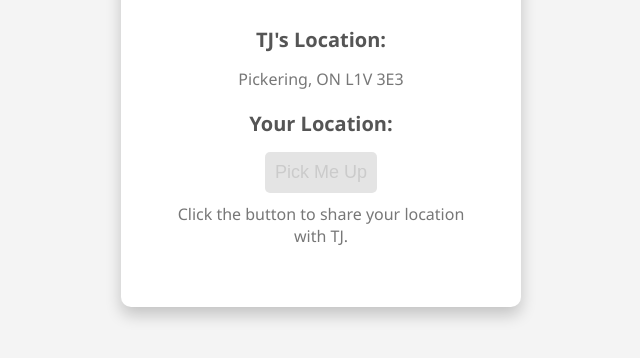
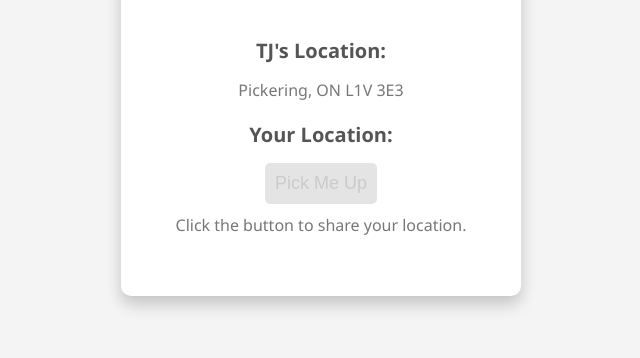
Before and after one commit to TeeJayWilliamson/Pick-Me-Up, a plain HTML site: page index.html in a window 1280 px wide. Shown: the part 320-678 px from the top of the page, without its empty margins (319-959 px from the left). Drawn offline with nearby package versions, Linux system fonts and the light colour scheme; some packages are replaced by stand-ins of ours.

Commit message:
Design changes

```diff
--- a/index.html
+++ b/index.html
@@ -21,7 +21,7 @@
     <div class="user-request">
       <h2>Your Location:</h2>
       <button id="pickup-btn" disabled>Pick Me Up</button>
-      <p id="user-location">Click the button to share your location with TJ.</p>
+      <p id="user-location">Click the button to share your location.</p>
     </div>
   </div>
 
```
